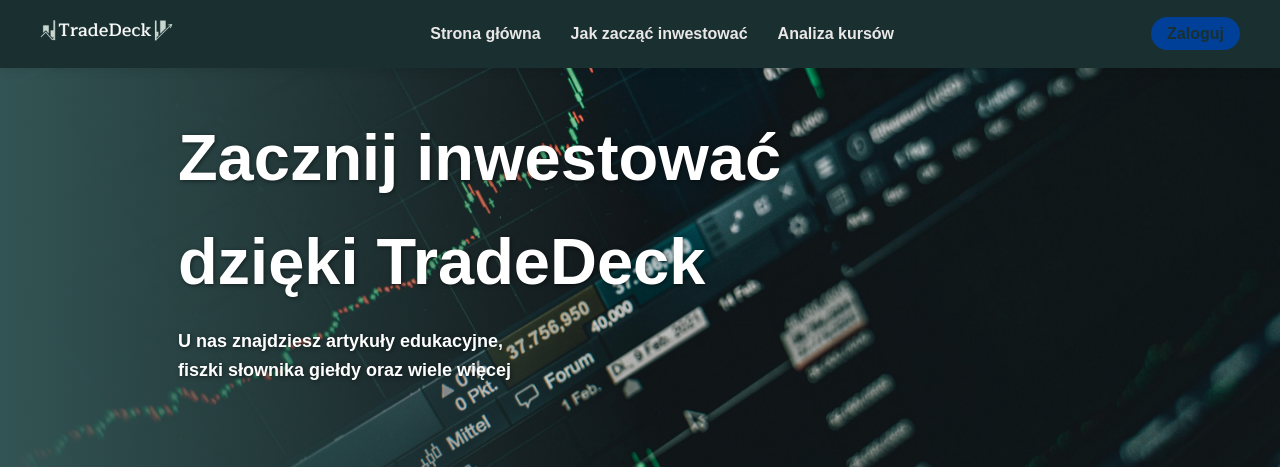
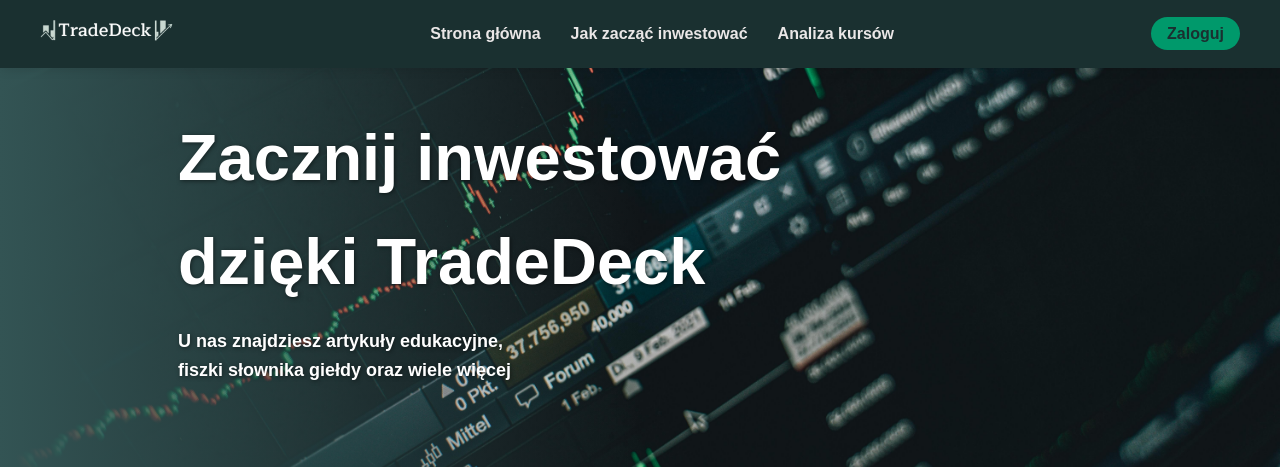
Before and after one commit to Quattro-Crew/Stack, a PHP site: page /TradeDeck/Front-end/html/menu.php in a window 1280 px wide, with the pointer over the restyled element. Shown: the top 467 px of the page. Run offline with PHP 8.4, Linux system fonts and the light colour scheme.

Commit message:
przugotowanie kodów
zapisałam kody wyglądu dla login i chatbot

```diff
--- a/TradeDeck/Front-end/html/css/style-menu.css
+++ b/TradeDeck/Front-end/html/css/style-menu.css
@@ -62,7 +62,7 @@ body {
 }
 
 .login-button a:hover {
-    background-color: #004099;
+    background-color: #00996b;
 }
 
 /* Hero section */
```
Also changed, not shown: TradeDeck/fiszki-kod.php (renamed from fiszki-kod.php), TradeDeck/fiszki.css (renamed from fiszki.css), 2 other files.
